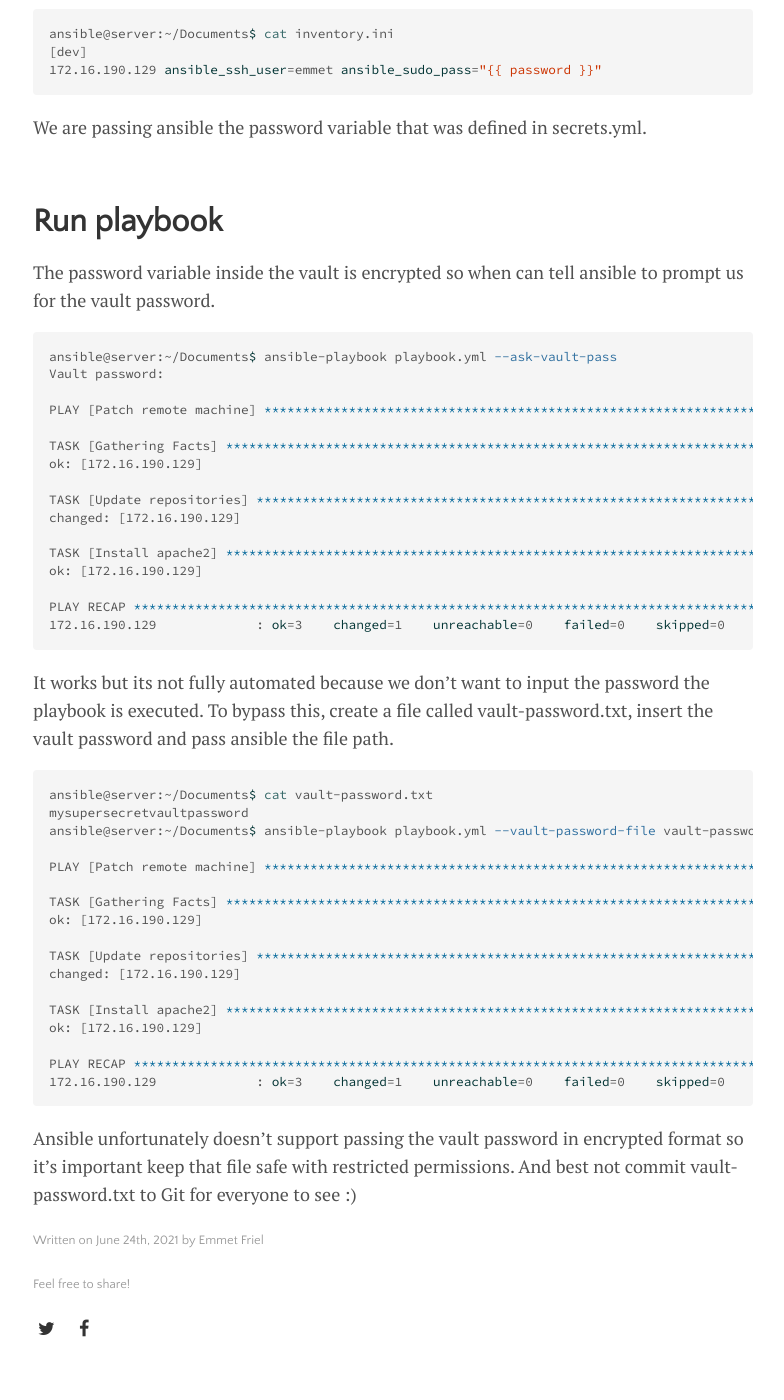
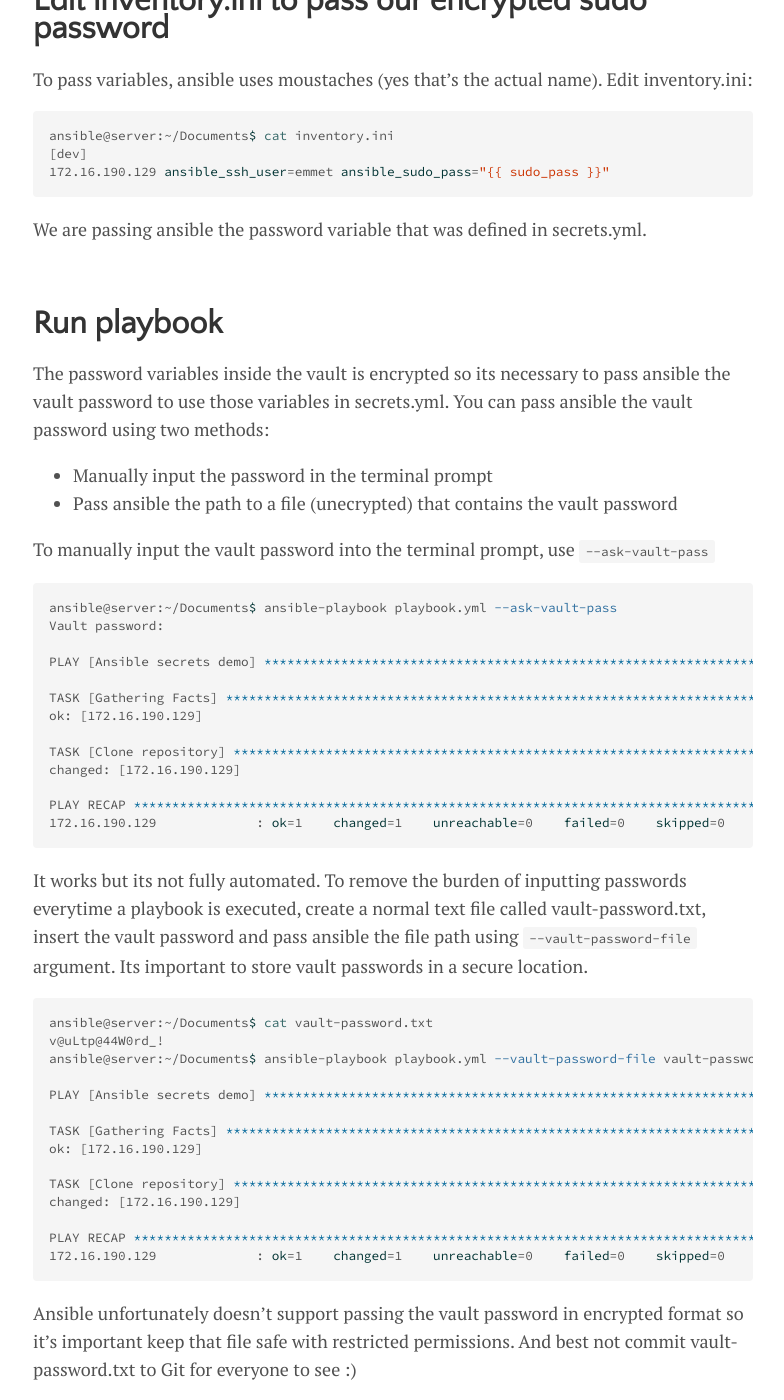
Before and after one commit to efriel94/ef_blog, a Jekyll site: the page built from _posts/DevOps/2021-06-24-ansible-vault.md, in a window 1280 px wide and 1400 px high, scrolled down 2671 px. Shown: the whole window, without its empty margins (247-1031 px from the left). Built offline with Jekyll 4.4.1, drawn with Linux system fonts in a browser that asks for light colours; some of the changed text lies outside the part shown.

Commit message:
Updated ansible-vault.md post and docker-compose.ym

````diff
--- a/_posts/DevOps/2021-06-24-ansible-vault.md
+++ b/_posts/DevOps/2021-06-24-ansible-vault.md
@@ -1,6 +1,6 @@
 ---
 layout: post
-title: "Using ansible vault to pass sensitive information to playbooks"
+title: "Secure variable secrets in playbooks using Ansible Vault"
 author: "Emmet Friel"
 categories: ansible
 image: devops/ansible.jpeg
@@ -9,7 +9,7 @@ image: devops/ansible.jpeg
 # Introduction
 In the first ansible post **Ansible: Getting Started** a problem occured where sensitive information was being passed to ansible in an unsecure fashion i.e. the information was in plaintext and could be seen by anyone or any adversary especially if the code was uploaded to public code repositories such as GitHub, Bitbucket etc. <br><br>
 
-Ansible-vault provides a way to securely pass information in an encrypted format keeping the information private within your public repository to prying eyes.
+Ansible-vault provides a way to securely pass information in an encrypted format to your playbooks keeping the information private within your public repository to prying eyes.
 <br><br>
 
 # What this tutorial will show?
@@ -18,10 +18,10 @@ Ansible-vault provides a way to securely pass information in an encrypted format
 <br><br>
 
 # Create playbook
-I will be using the same playbook from the last post where ansible updates the remote machine and installs an apache web server. The contents of the playbook can be seen below:
+I will create a playbook for cloning a Git repo from a private repository on a company domain that requires a username and password. The contents of the playbook will checkout a branch and clone from a remote repository onto a remote VM. The contents can be seen below:
 ```bash
 ---
-- name: Patch remote machine
+- name: Ansible secrets demo
   hosts: dev
   become: yes
 
@@ -29,24 +29,25 @@ I will be using the same playbook from the last post where ansible updates the r
     - secrets.yml
 
   tasks:
-    - name: Update repositories
-      apt:
-        update_cache: yes
-
-    - name: Install apache2
-      apt:
-        name: apache2
-        state: present
+    - name: Clone repository
+      git:
+        repo: {% raw %}"https://{{ username }}:{{ password }}@{{ repo_url }}"{% endraw %}
+        dest: {% raw %}"/home/{{ user }}/{{ demo_name }}"{% endraw %}
+        version: develop
 ```
 
-Note the new addition of  **vars_files** which specifies that we will be including a file with variables that we'd like to use in our playbook. This file (secrets.yml) will hold all our private information. The private information that it will hold is the sudo password<br><br>
+I am using ansible's Git module which the full reference can be seen from ansible's Git reference page on their website. Note the new addition of  **vars_files** which specifies that we will be including a file with variables that we'd like to use in our playbook. This file (secrets.yml) will hold all our private information. The private information that we would like to keep secret in our playbook is anything inside the curly braces {% raw %}{{ }}{% endraw %}<br><br>
 
 # Basics of ansible-vault
 Create secrets.yml file and input the sudo password for the remote machine:
 ```bash
 ansible@server:~/Documents$ cat secrets.yml
 ---
-password: password123
+username: johndoe@whatever.co.uk
+password: mysupersecretgitpassword
+sudo_pass: password123
+demo_name: my_app
+repo_url: company.gitlab.co.uk/johndoe/my_app/project.git
 ```
 Next step is to encrypt the file using ansible-vault. You will be prompted to enter a vault password, necessary for decrypting the information inside it:
 ```bash
@@ -74,51 +75,50 @@ To pass variables, ansible uses moustaches (yes that's the actual name). Edit in
 ```bash
 ansible@server:~/Documents$ cat inventory.ini
 [dev]
-172.16.190.129 ansible_ssh_user=emmet ansible_sudo_pass={% raw %}"{{ password }}"{% endraw %}
+172.16.190.129 ansible_ssh_user=emmet ansible_sudo_pass={% raw %}"{{ sudo_pass }}"{% endraw %}
 ```
 We are passing ansible the password variable that was defined in secrets.yml.
 
 <br>
 
 # Run playbook
-The password variable inside the vault is encrypted so when can tell ansible to prompt us for the vault password.
+The password variables inside the vault is encrypted so its necessary to pass ansible the vault password to use those variables in secrets.yml. You can pass ansible the vault password using two methods:
+- Manually input the password in the terminal prompt
+- Pass ansible the path to a file (unecrypted) that contains the vault password
+<br>
+
+To manually input the vault password into the terminal prompt, use ```--ask-vault-pass```
 ```bash
 ansible@server:~/Documents$ ansible-playbook playbook.yml --ask-vault-pass
 Vault password:
 
-PLAY [Patch remote machine] ***********************************************************************************
+PLAY [Ansible secrets demo] ***********************************************************************************
 
 TASK [Gathering Facts] ****************************************************************************************
 ok: [172.16.190.129]
 
-TASK [Update repositories] ************************************************************************************
+TASK [Clone repository] ****************************************************************************************
 changed: [172.16.190.129]
 
-TASK [Install apache2] ****************************************************************************************
-ok: [172.16.190.129]
-
 PLAY RECAP ****************************************************************************************************
-172.16.190.129             : ok=3    changed=1    unreachable=0    failed=0    skipped=0    rescued=0    ignored=0
+172.16.190.129             : ok=1    changed=1    unreachable=0    failed=0    skipped=0    rescued=0    ignored=0
 ```
-It works but its not fully automated because we don't want to input the password the playbook is executed. To bypass this, create a file called vault-password.txt, insert the vault password and pass ansible the file path.
+It works but its not fully automated. To remove the burden of inputting passwords everytime a playbook is executed, create a normal text file called vault-password.txt, insert the vault password and pass ansible the file path using ```--vault-password-file``` argument. Its important to store vault passwords in a secure location.
 
 ```bash
 ansible@server:~/Documents$ cat vault-password.txt
-mysupersecretvaultpassword
+v@uLtp@44W0rd_!
 ansible@server:~/Documents$ ansible-playbook playbook.yml --vault-password-file vault-password.txt
 
-PLAY [Patch remote machine] ***********************************************************************************
+PLAY [Ansible secrets demo] ***********************************************************************************
 
 TASK [Gathering Facts] ****************************************************************************************
 ok: [172.16.190.129]
 
-TASK [Update repositories] ************************************************************************************
+TASK [Clone repository] ****************************************************************************************
 changed: [172.16.190.129]
 
-TASK [Install apache2] ****************************************************************************************
-ok: [172.16.190.129]
-
 PLAY RECAP ****************************************************************************************************
-172.16.190.129             : ok=3    changed=1    unreachable=0    failed=0    skipped=0    rescued=0    ignored=0
+172.16.190.129             : ok=1    changed=1    unreachable=0    failed=0    skipped=0    rescued=0    ignored=0
 ```
 Ansible unfortunately doesn't support passing the vault password in encrypted format so it's important keep that file safe with restricted permissions. And best not commit vault-password.txt to Git for everyone to see :)
--- a/docker-compose.yml
+++ b/docker-compose.yml
@@ -1,5 +1,5 @@
 # docker run --name blog --rm --volume=$PWD:/srv/jekyll -p 4000:4000 -it jekyll/jekyll:4.0 jekyll serve
-
+---
 version: '3'
 
 services:
@@ -9,4 +9,4 @@ services:
             - '.:/srv/jekyll'
         ports:
             - 4000:4000
-        command: 'jekyll serve'
+        command: bash -c "jekyll build && jekyll serve"
````
